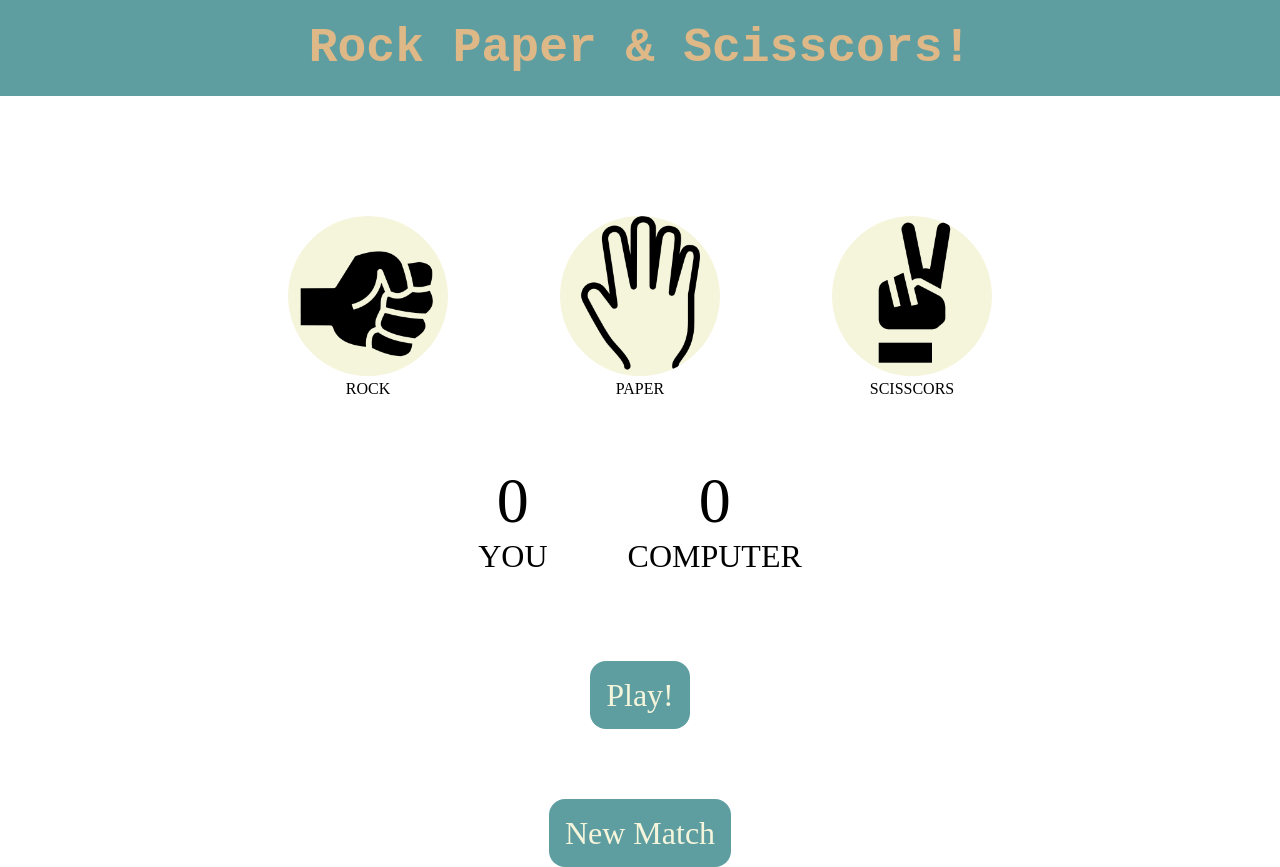
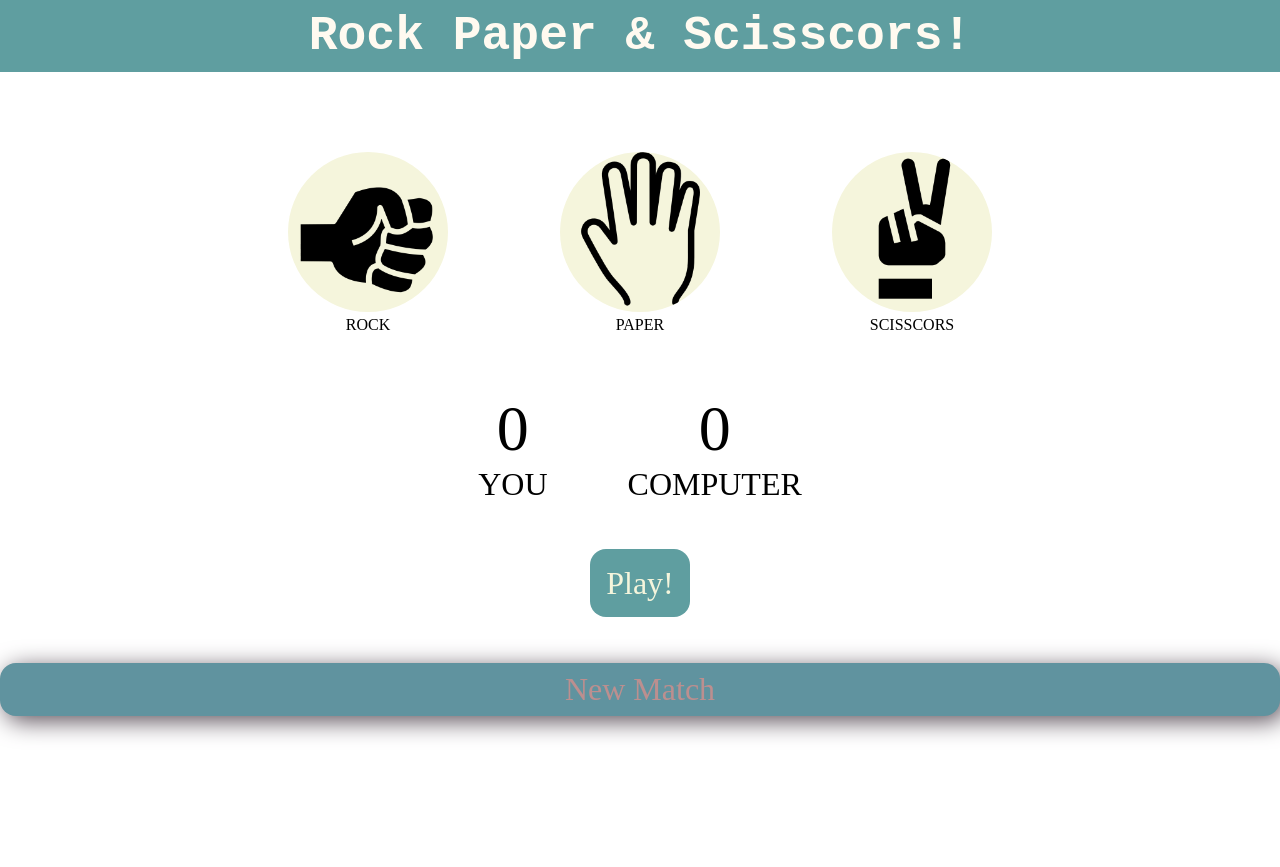
Before and after one commit to Sruti-Patro/Rock-Paper-Scissors, a plain HTML site: page index.html in a window 1280 px wide. After the commit the page ends 800 px from the top, so only its background shows below. Drawn offline with Linux system fonts and the light colour scheme.

Commit message:
Update style.css

```diff
--- a/style.css
+++ b/style.css
@@ -7,14 +7,15 @@ h1 {
   font-family: monospace;
   font-size: 6vh;
   background-color: cadetblue;
-  color: burlywood;
-  line-height: 6rem;
+  color:floralwhite;
+  line-height: 4.5rem;
+  text-align: center;
   /* padding: 2vh 0; */
 }
 .choice {
   height: 20vh;
   width: 20vh;
-  margin: 5vh 5vh;
+  margin: 4vh 5vh;
 }
 img {
   height: 20vh;
@@ -25,17 +26,15 @@ img {
   transition: all 0.15s;
 }
 img:hover{
-  /* opacity: 0.7; */
   cursor: pointer;
   box-shadow: 5px 5px 25px rgb(70, 94, 119);
-  /* border: black solid 10px; */
   border-radius: 50rem;
 }
 .choices {
   display: flex;
   justify-content: center;
   gap: 2rem;
-  margin-top: 5rem;
+  margin-top: 3rem;
 }
 .scoreBoard {
   display: flex;
@@ -52,17 +51,18 @@ img:hover{
 .mess {
   background-color: cadetblue;
   color: beige;
-  line-height: 15rem;
+  line-height: 10rem;
   display: inline;
   font-size: 2rem;
   padding: 1rem;
   border-radius: 1rem;
 }
 .reset{
-    background-color: cadetblue;
-    color: beige;
-    display: inline;
+    background-color:rgb(96, 147, 159);
+    color:rosybrown;
+    /* display: inline; */
     font-size: 2rem;
-    padding: 1rem;
+    padding: 0.5rem;
     border-radius: 1rem;
+    box-shadow: 5px 5px 25px rgb(89, 78, 88);
 }
```
